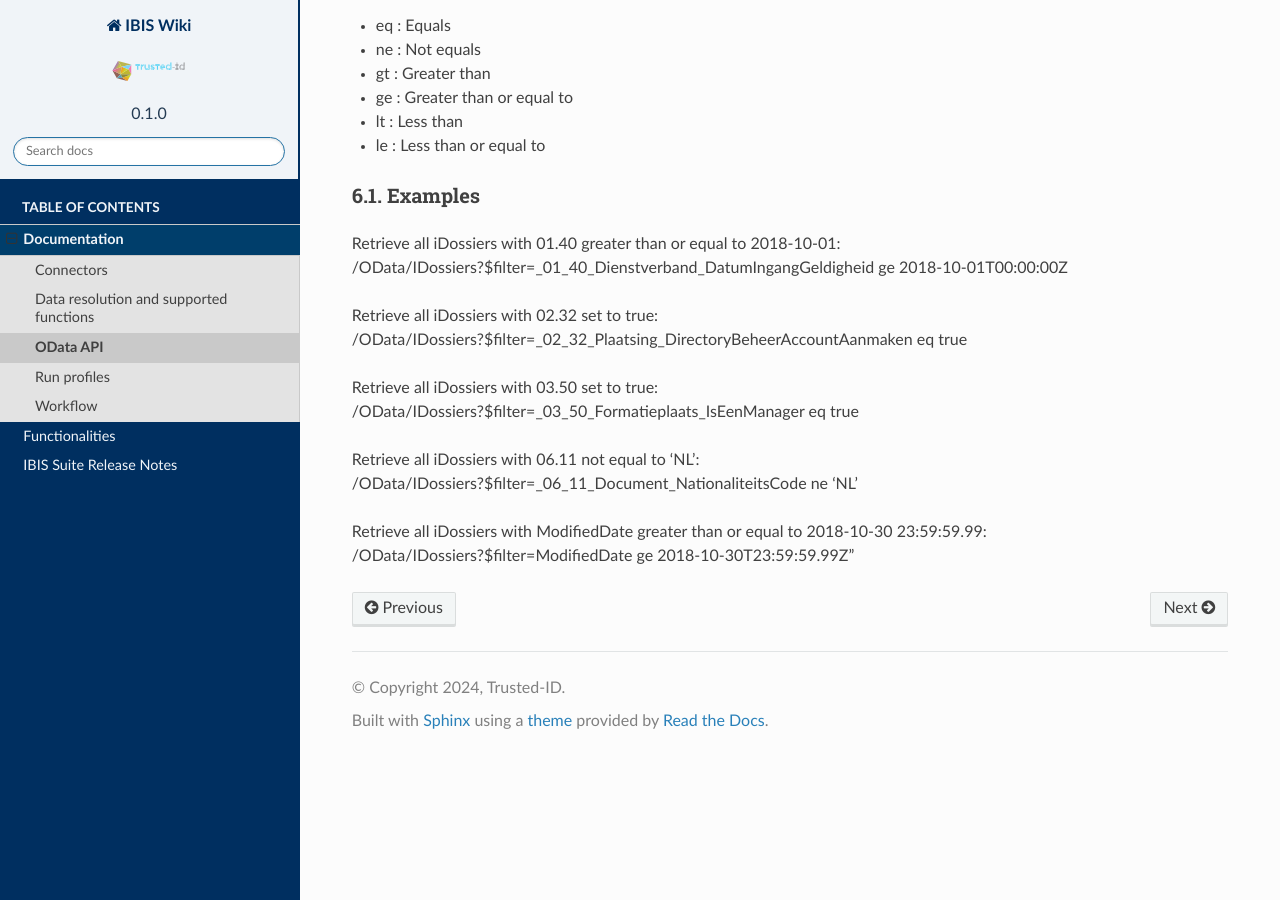
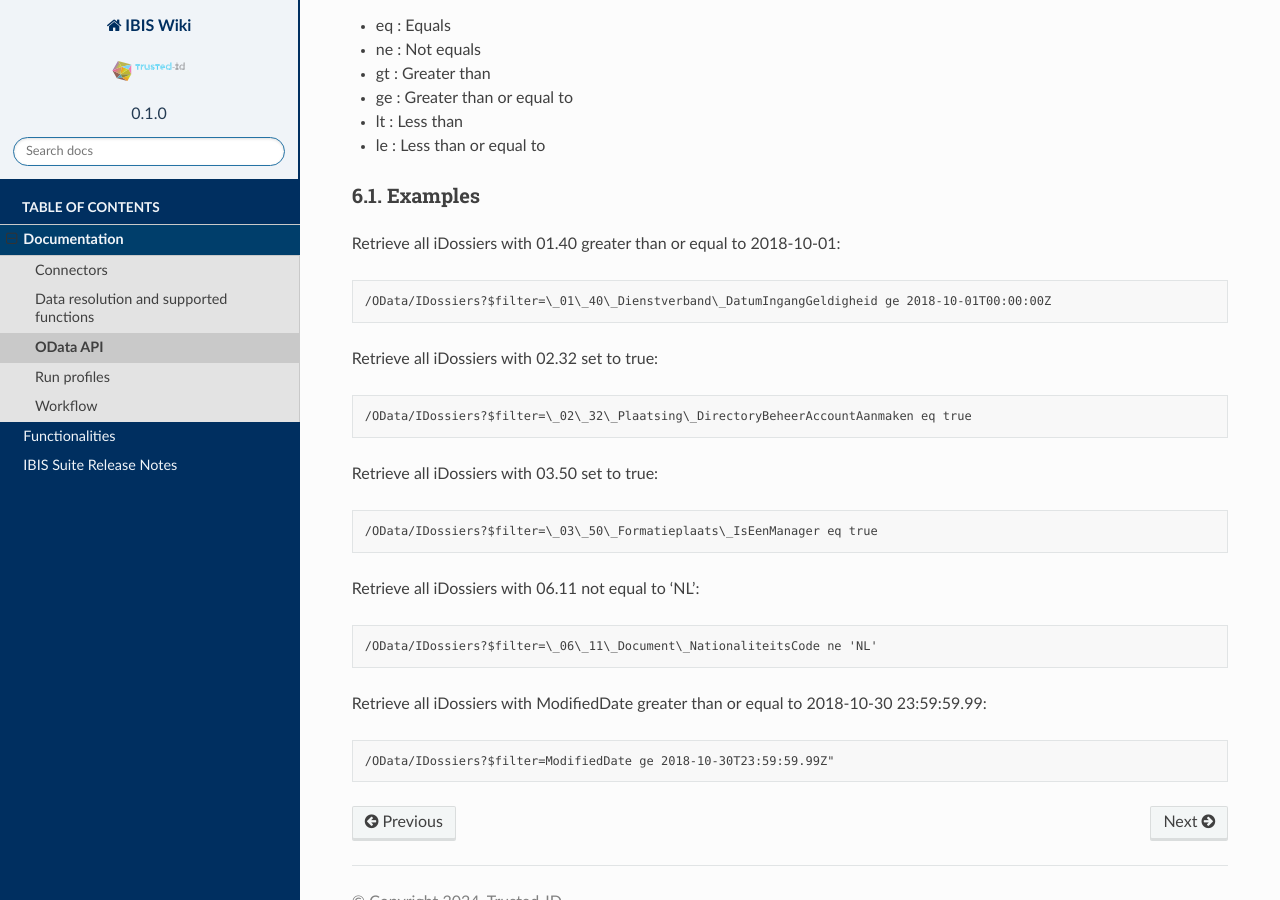
Before and after one commit to Raoulorlando/rtd-tutorial, a Sphinx documentation site: the page built from docs/source/Documentatie/HelpPageODataApi.md, in a window 1280 px wide and 900 px high, scrolled down 5024 px. Built offline with Sphinx 7.4.7 and the Read the Docs theme 2.0.0, drawn with Linux system fonts in a browser that asks for light colours; nearby versions of some CDN libraries; some web fonts are replaced; library files that are not in the unit come from our copies; pages that are not in the unit, such as notebooks, are missing from menus.

````diff
--- a/docs/source/Documentatie/HelpPageODataApi.md
+++ b/docs/source/Documentatie/HelpPageODataApi.md
@@ -184,18 +184,26 @@ parameter. The *$filter* parameter supports the following operators:
 ### Examples
 
 Retrieve all iDossiers with 01.40 greater than or equal to 2018-10-01:
-/OData/IDossiers?$filter=\_01\_40\_Dienstverband\_DatumIngangGeldigheid
-ge 2018-10-01T00:00:00Z
+```
+/OData/IDossiers?$filter=\_01\_40\_Dienstverband\_DatumIngangGeldigheid ge 2018-10-01T00:00:00Z
+```
 
 Retrieve all iDossiers with 02.32 set to true:
-/OData/IDossiers?$filter=\_02\_32\_Plaatsing\_DirectoryBeheerAccountAanmaken
-eq true
+```
+/OData/IDossiers?$filter=\_02\_32\_Plaatsing\_DirectoryBeheerAccountAanmaken eq true
+```
 
 Retrieve all iDossiers with 03.50 set to true:
+```
 /OData/IDossiers?$filter=\_03\_50\_Formatieplaats\_IsEenManager eq true
+```
 
 Retrieve all iDossiers with 06.11 not equal to 'NL':
+```
 /OData/IDossiers?$filter=\_06\_11\_Document\_NationaliteitsCode ne 'NL'
+```
 
 Retrieve all iDossiers with ModifiedDate greater than or equal to 2018-10-30 23:59:59.99:
+```
 /OData/IDossiers?$filter=ModifiedDate ge 2018-10-30T23:59:59.99Z"
+```
````
